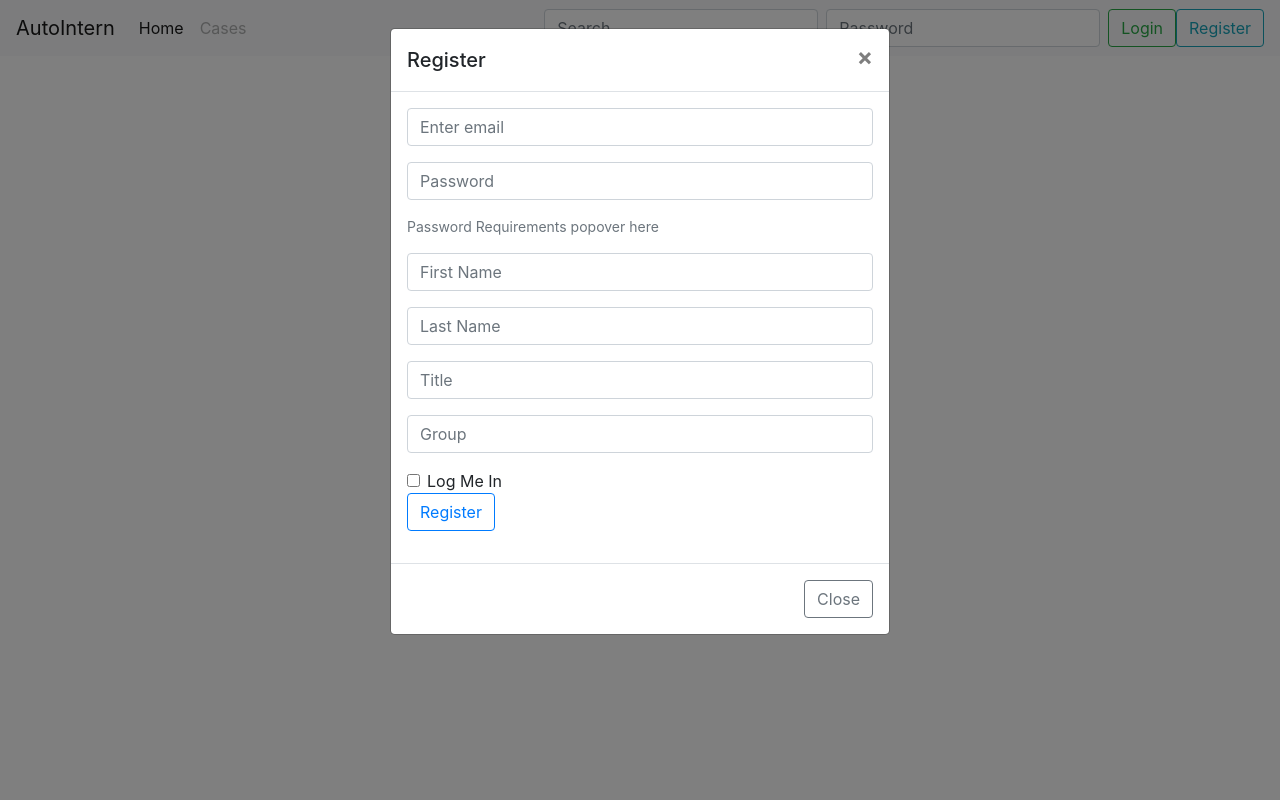
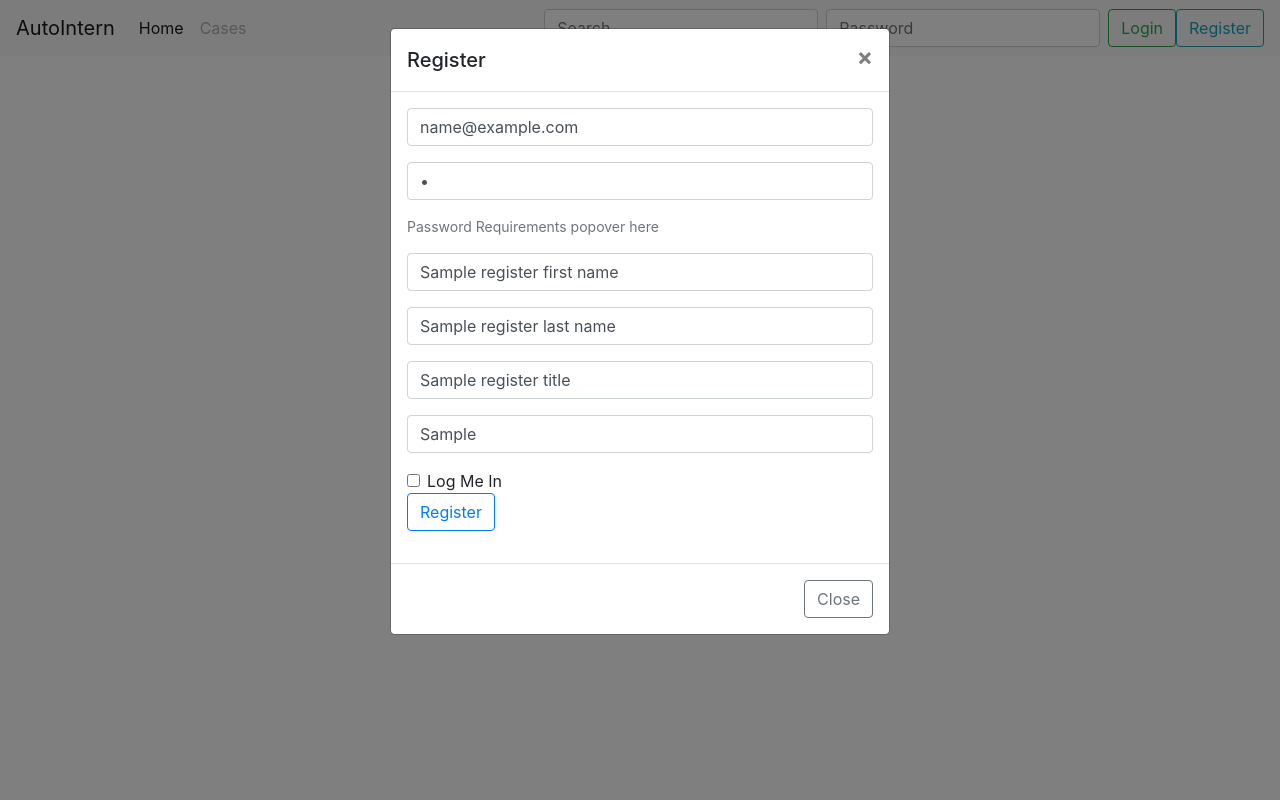
Before and after one commit to dominickdelucia/AutoIntern-Django, a Django app: template autoIntern/templates/autoIntern/index.html in a window 1280 px wide, after a click on "Register". Run offline with Django 3.2, Linux system fonts and the light colour scheme; the template is opened without the code that fills it: most values are stand-ins (such as "Sample title", 1, 10 or a date in 2020); some libraries are stand-ins or nearby versions.

Commit message:
finished template. Need to add functionality with Django form

```diff
--- a/autoIntern/templates/autoIntern/index.html
+++ b/autoIntern/templates/autoIntern/index.html
@@ -59,30 +59,30 @@
         </button>
       </div>
       <div class="modal-body">
-          <form>
+          <form action="/register/" method="post">
             <div class="form-group">
-                <input type="email" class="form-control" id="registerEmail" aria-describedby="emailHelp" placeholder="Enter email">
+                <input type="email" class="form-control" id="registerEmail" aria-describedby="emailHelp" placeholder="Enter email" value="{{ registerEmail }}">
             </div>
             <div class="form-group">
-                <input type="password" class="form-control" id=registerPassword" placeholder="Password">
+                <input type="password" class="form-control" id=registerPassword" placeholder="Password" value="{{ registerPassword }}">
             </div>
             <div class="form-group">
                 <small id="passwordHelp" class="form-text text-muted">Password Requirements popover here</small>
             </div>
             <div class="form-group">
-                <input type="text" class="form-control" id="registerFirstName" placeholder="First Name">
+                <input type="text" class="form-control" id="registerFirstName" placeholder="First Name" value="{{ registerFirstName }}">
             </div>
             <div class="form-group">
-                <input type="text" class="form-control" id="registerLasttName" placeholder="Last Name">
+                <input type="text" class="form-control" id="registerLasttName" placeholder="Last Name" value="{{ registerLastName }}">
             </div>
             <div class="form-group">
-                <input type="text" class="form-control" id="registerTitle" placeholder="Title">
+                <input type="text" class="form-control" id="registerTitle" placeholder="Title" value="{{ registerTitle }}">
             </div>
             <div class="form-group">
-                <input type="text" class="form-control" id="registerGroup" placeholder="Group">
+                <input type="text" class="form-control" id="registerGroup" placeholder="Group" value="{{ registerGroup }}">
             </div>
             <div class="form-check">
-                <input type="checkbox" class="form-check-input" id="loginCheck">
+                <input type="checkbox" class="form-check-input" id="loginCheck" value="{{ loginCheck }}">
                 <label class="form-check-label" for="loginCheck">Log Me In</label>
             </div>
             <button type="submit" class="btn btn-outline-primary">Register</button>
```
